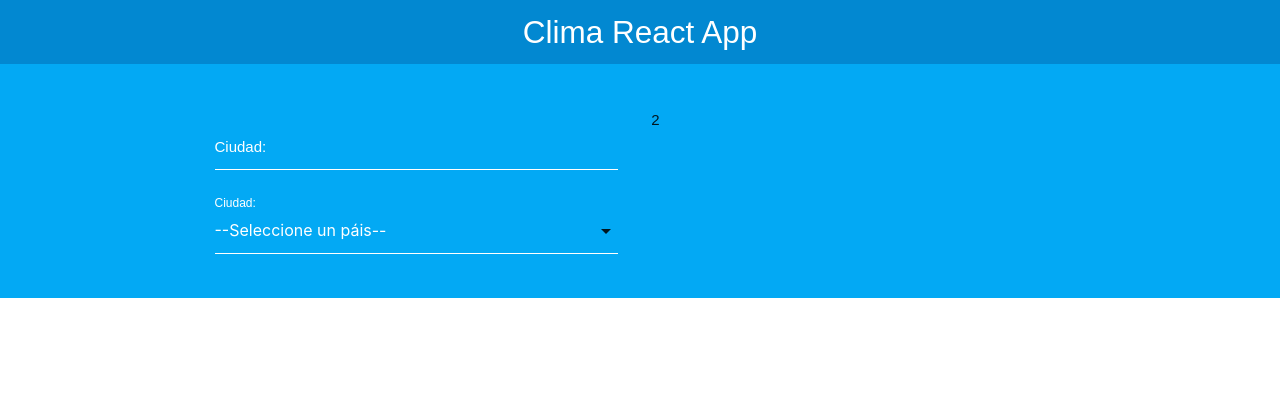
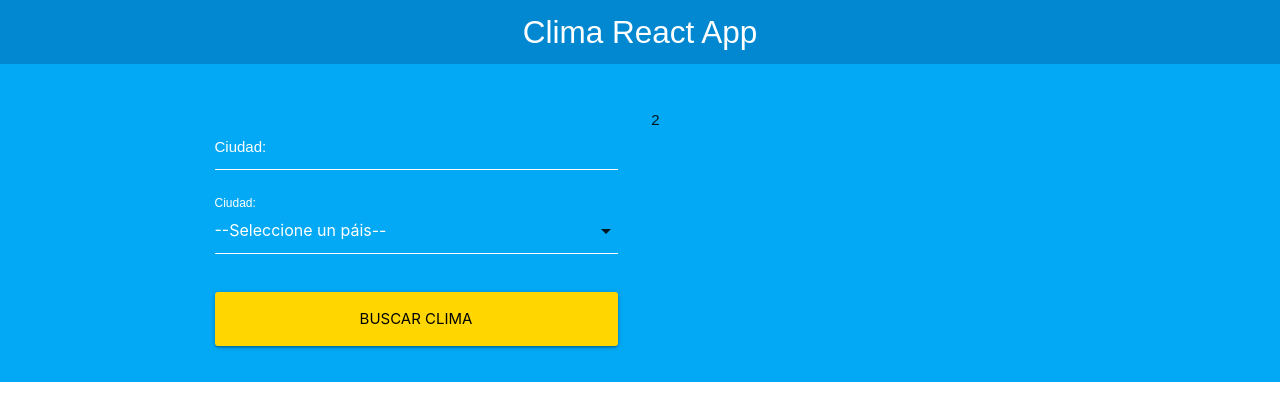
Before and after one commit to veganum/React-clima, a React (Create React App) app: page / in a window 1280 px wide. Shown: the top 420 px of the page. Built offline with nearby package versions, Linux system fonts and the light colour scheme.

Commit message:
Validando el Formulario

```diff
--- a/src/components/Formulario.js
+++ b/src/components/Formulario.js
@@ -7,6 +7,9 @@
         ciudad: '',
         pais: ''
     });
+
+    const [error, guardarError] = useState(false);
+
 
     // Extraer ciudad y pais
     const { ciudad, pais } = busqueda;
@@ -20,8 +23,27 @@
         })
     }
 
+    // Cuando el usuario da submit al form
+
+    const handleSubmit = e => {
+        e.preventDefault();
+
+        //validar
+        if (ciudad.trim() === '' || pais.trim() === '') {
+            guardarError(true);
+            return;
+        }
+
+        guardarError(false);
+
+        //pasarlo al componente  principal
+    }
+
     return (
-        <form>
+        <form
+            onSubmit={handleSubmit}
+        >
+            {error ? <p className="red darken-4 error">Todos los campos son obligatorios</p> : null}
             <div className="input-field col s12">
                 <input
                     type="text"
@@ -42,16 +64,29 @@
                     onChange={handleChange}
                 >
                     <option value="">--Seleccione un páis--</option>
+                    <option value="ES">España</option>
+                    <option value="BG">Bulgaria</option>
+                    <option value="JP">Japon</option>
+                    <option value="KP">Corea del Norte</option>
                     <option value="US">Estados Unidos</option>
                     <option value="MX">México</option>
                     <option value="AR">Argentina</option>
                     <option value="CO">Colombia</option>
                     <option value="CR">Costa Rica</option>
-                    <option value="ES">España</option>
                     <option value="PE">Perú</option>
+
                 </select>
                 <label htmlFor="pais">Ciudad:</label>
             </div>
+
+            <div className="input-field col s12">
+                <input
+                    type="submit"
+                    value="Buscar Clima"
+                    className="waves-effect waves-light btn-large btn-block yellow accent-4"
+                />
+            </div>
+
         </form>
     );
 }
```
